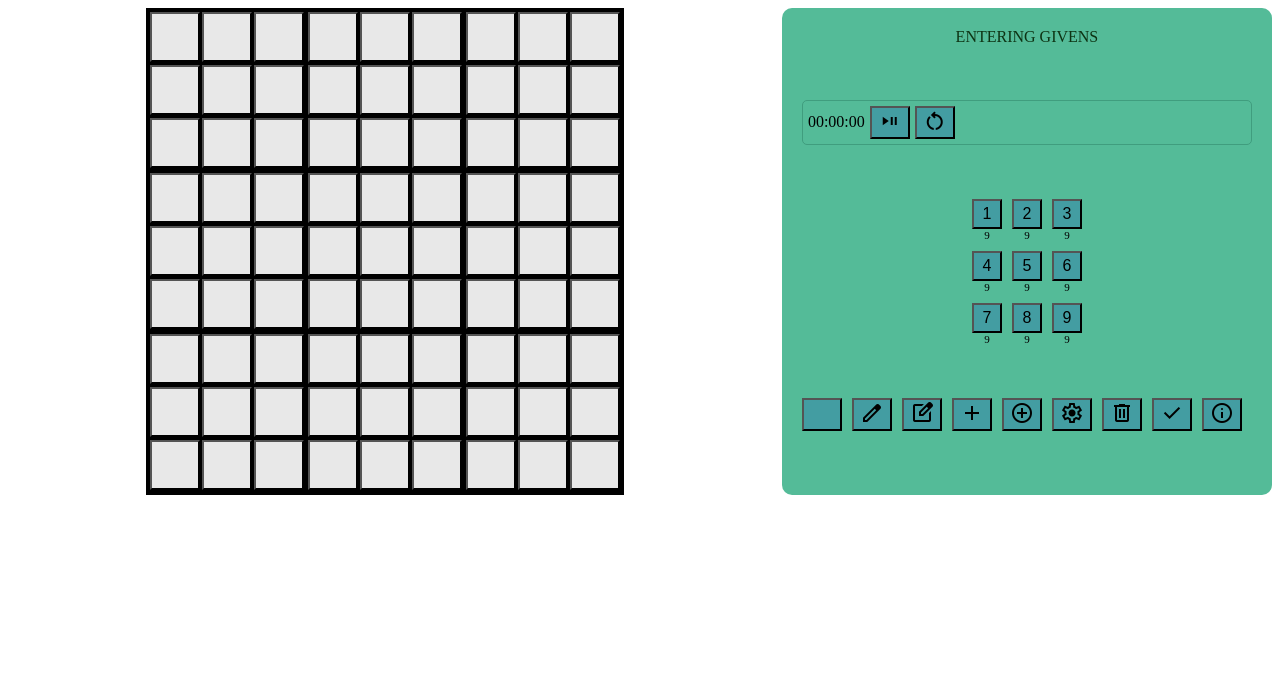
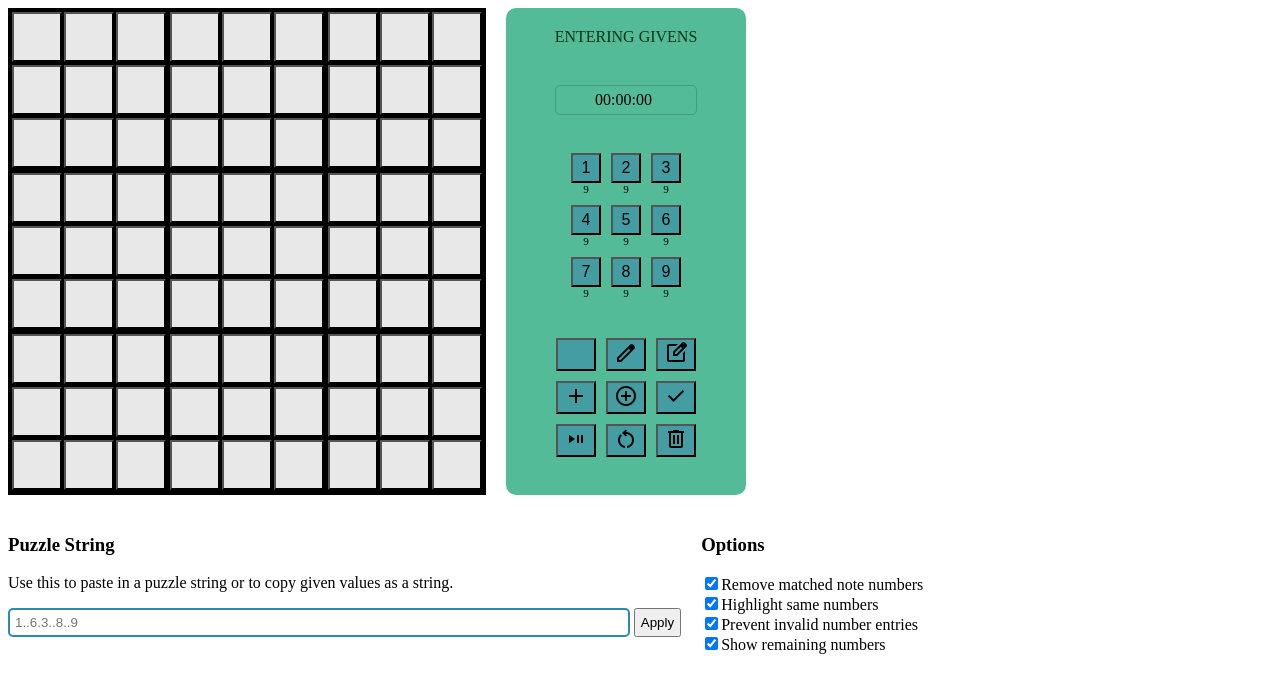
Before and after one commit to andrew-wilkes/vuejs-sudoku-assistant, a Vue app: page / in a window 1280 px wide. Shown: the top 692 px of the page. Built offline with nearby package versions, Linux system fonts and the light colour scheme.

Commit message:
Wire up options

```diff
--- a/src/App.vue
+++ b/src/App.vue
@@ -1,17 +1,23 @@
 <script setup>
 import Grid from './components/Grid.vue'
 import UI from './components/UI.vue'
+import Puzzle from './components/Puzzle.vue'
+import Options from './components/Options.vue'
 </script>
 
 <template>
   <div class="frame">
     <Grid />
     <UI />
+    <Puzzle />
+    <Options />
   </div>
 </template>
 
 <style scoped>
   .frame {
     display: flex;
+    flex-wrap: wrap;
+    gap: 20px;
   }
 </style>
--- a/src/assets/sudoku.css
+++ b/src/assets/sudoku.css
@@ -1,5 +1,4 @@
 .ui {
-    margin: 0 0 30px 20px;
     padding: 20px;
     background-color: #54bb98;
     border: 1px solid 1px solid #535353;
@@ -8,6 +7,7 @@
     justify-content: center;
     align-items: flex-start;
     gap: 20px 0;
+    min-width: 200px;
 }
 
 .ui button {
@@ -20,12 +20,10 @@
     gap: 4px;
     background-color: black;
     border: 4px solid black;
-    margin: 0 auto 30px auto;
 }
 
 .timer {
-    display: flex;
-    align-items: center;
+    text-align: center;
     border: 1px solid #409d7e;
     border-radius: 5px;
     padding: 5px;
@@ -35,22 +33,12 @@
     margin-right: 5px;
 }
 
-.controls {
-    display: flex;
-    justify-content: center;
-    flex-wrap: wrap;
-}
-
-.controls button {
-    margin: 0 10px 10px 0;
-}
-
 #time {
     color: white;
     font-size: larger;
 }
 
-.box, .numbers {
+.box, .numbers, .controls {
     display: grid;
     grid-template-columns: min-content min-content min-content;
     gap: 2px;
@@ -62,7 +50,7 @@
     font-size: smaller;
 }
 
-.numbers {
+.numbers, .controls {
     gap: 10px;
 }
 
@@ -79,11 +67,11 @@
 }
 
 .highlighted button {
-    background-color: rgb(93, 144, 202);
+    background-color: rgb(207, 213, 219);
 }
 
 .selected button {
-    background-color: rgb(136, 192, 255);
+    background-color: rgb(182, 213, 247);
 }
 
 .matched {
@@ -112,50 +100,6 @@
     font-size: x-small;
 }
 
-.modal {
-  display: none; /* Hidden by default */
-  width: 100%;
-  height: 100%;
-  justify-content: center;
-  align-items: center;
-  position: fixed; /* Stay in place */
-  z-index: 1; /* Sit on top */
-  top: 50px;
-}
-
-.panel {
-  width: 500px;
-  height: 300px;
-  background-color: #535353;
-  color: white;
-  padding: 20px;
-  border: 1px solid #535353;
-  border-radius: 10px;
-}
-
-#puzzle {
-    width: 100%;
-}
-
-.close {
-    margin-top: 20px;
-}
-
-.close:hover,
-.close:focus {
-  text-decoration: none;
-  cursor: pointer;
-}
-
-.list {
-    display: flex;
-    justify-content: center;
-}
-
-.list {
-    text-align: left;
-}
-
 .status {
     text-align: center;
     color: #0d3313;
--- /dev/null
+++ b/src/components/Options.vue
@@ -0,0 +1,39 @@
+<template>
+    <div class="options">
+        <h3>Options</h3>
+        <div>
+            <input type="checkbox" name="remove" v-model="config.remove"/>
+            <label for="remove">Remove matched note numbers</label>
+        </div>
+        <div>
+            <input type="checkbox" name="same" v-model="config.same"/>
+            <label for="same">Highlight same numbers</label>
+        </div>
+        <div>
+            <input type="checkbox" name="invalid" v-model="config.invalid"/>
+            <label for="invalid">Prevent invalid number entries</label>
+        </div>
+        <div>
+            <input type="checkbox" name="remaining" v-model="config.remaining"/>
+            <label for="remaining">Show remaining numbers</label>
+        </div>
+    </div>
+</template>
+
+<script>
+import { config } from "../state";
+
+export default {
+    data() {
+        return {
+            config
+        }
+    }
+}
+</script>
+
+<style scoped>
+  label {
+    white-space: nowrap;
+  }
+</style>
--- /dev/null
+++ b/src/components/Puzzle.vue
@@ -0,0 +1,35 @@
+<template>
+    <div>
+    <h3>Puzzle String</h3>
+    <p>Use this to paste in a puzzle string or to copy given values as a string.</p>
+    <div class="pin"><input type="text" placeholder="1..6.3..8..9" v-model="puzzle"/> <button type="button" @click="applyPuzzle">Apply</button></div>
+    </div>
+</template>
+
+<script>
+export default {
+    data() {
+        return {
+            puzzle: ""
+        }
+    },
+    methods: {
+        applyPuzzle() {
+
+        }
+    }
+}
+</script>
+
+<style scoped>
+  input {
+    width: 82ch;
+    border: 2px solid #2c8aaf;
+    border-radius: 5px;
+    padding: 5px;
+    color: #333333;
+  }
+   button {
+    padding: 5px;
+   }
+</style>
--- a/src/components/UI.vue
+++ b/src/components/UI.vue
@@ -3,11 +3,9 @@
     <div class="status">{{ gameState }}</div>
     <div class="timer">
         <span>{{ theTime }}</span>
-        <button><span class="material-symbols-outlined" @click="play">play_pause</span></button>
-        <button><span class="material-symbols-outlined" @click="reset">restart_alt</span></button>
     </div>
     <div class="numbers">
-      <div v-for="n in 9"><button @click="this.handleNumberInput(n)">{{ n }}</button><div class="count">{{ numberCounts[n] }}</div></div>
+      <div v-for="n in 9"><button @click="this.handleNumberInput(n)">{{ n }}</button><div v-if="config.remaining" class="count">{{ numberCounts[n] }}</div></div>
     </div>
     <div class="controls">
         <button style="width: 24px; box-sizing: content-box;" @click="zero">&nbsp;</button>
@@ -15,10 +13,10 @@
         <button><span class="material-symbols-outlined" @click="givens">edit_square</span></button>
         <button><span class="material-symbols-outlined" @click="add">add</span></button>
         <button><span class="material-symbols-outlined" @click="addAll">add_circle</span></button>
-        <button><span class="material-symbols-outlined" @click="settings">settings</span></button>
+        <button><span class="material-symbols-outlined" @click="check">check</span></button>
+        <button><span class="material-symbols-outlined" @click="play">play_pause</span></button>
+        <button><span class="material-symbols-outlined" @click="reset">restart_alt</span></button>
         <button><span class="material-symbols-outlined" @click="wipe">delete</span></button>
-        <button><span class="material-symbols-outlined" @click="check">check</span></button>
-        <button><span class="material-symbols-outlined" @click="info">info</span></button>
     </div>
   </div>
 </template>
@@ -139,15 +137,15 @@ export default {
         this.addedAllCandidates = true;
       }
     },
-    settings(event) {
-
-    },
     wipe(event) {
       resetNumbers();
+      cells.peers = []; // Unhighlight cells
+      cells.selected.idx = -1;
     },
     check(event) {
       cells.peers = []; // Unhighlight cells
       cells.selected.idx = -1;
+      cells.selected.bid = -1;
       if (this.gameState != STATUS.solving) return;
       switch(this.checkState) {
         case CHECK.no:
@@ -164,15 +162,13 @@ export default {
         case CHECK.yes:
           this.checkState = CHECK.solution;
           this.numbers.showSolution = true;
+          this.numbers.showWrong = false;
           break;
         case CHECK.solution:
           this.checkState = CHECK.no;
           this.numbers.showSolution = false;
           break;
       }
-    },
-    info(event) {
-
     },
     theTimer() {
       if (this.timerState == TIMER.running) {
```
